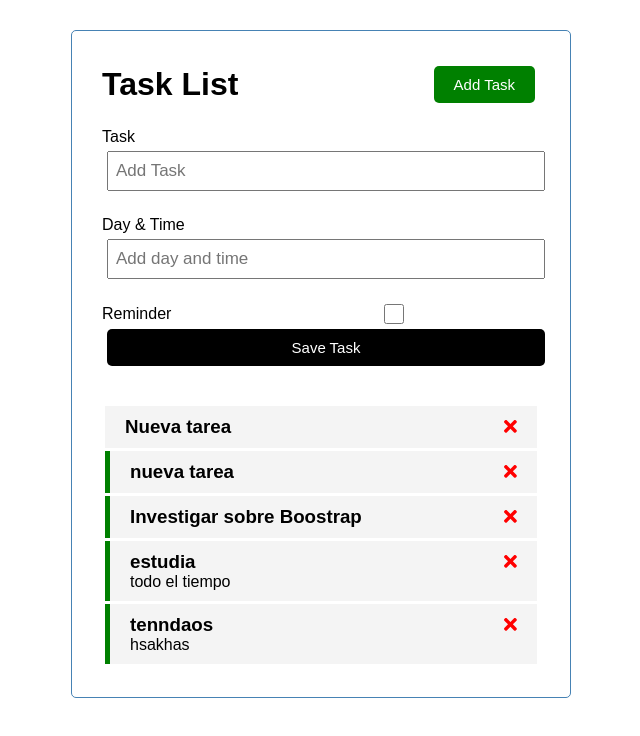
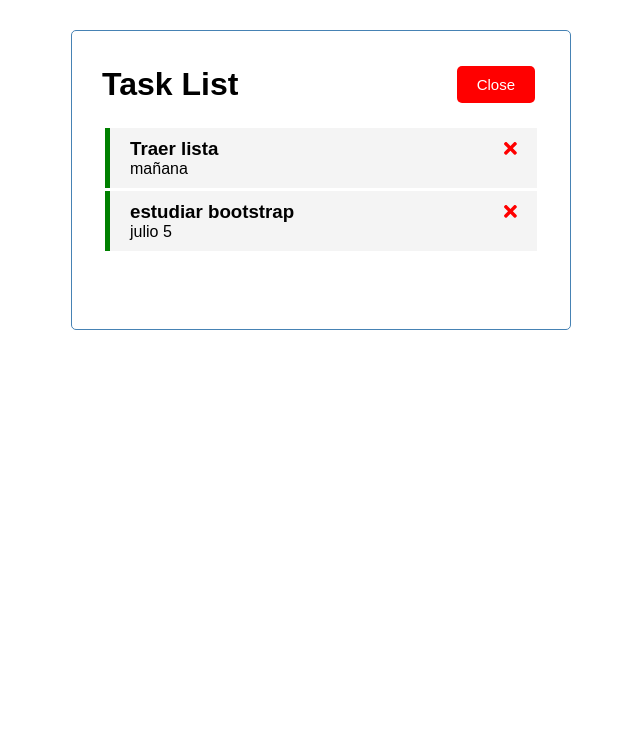
Before and after one commit to Anacoronel/tsklst, an Angular app: page / in a window 1280 px wide. Shown: the top 736 px of the page, without its empty margins (319-959 px from the left). Built offline with nearby package versions, Linux system fonts and the light colour scheme; data requests are answered from the project's data file.

Commit message:
agregar tareas, guardar y borrar

```diff
--- a/db.json
+++ b/db.json
@@ -1,32 +1,14 @@
 {
   "tasks": [
     {
-      "id": 2,
-      "text": "Nueva tarea",
-      "dia": "mañana",
-      "reminder": false
-    },
-    {
-      "id": 3,
-      "text": "nueva tarea",
-      "dia": "dieciembre",
-      "reminder": true
-    },
-    {
-      "id": 4,
-      "text": "Investigar sobre Boostrap",
-      "dia": "Agosto 5 a las 13:00",
-      "reminder": true
-    },
-    {
-      "text": "estudia",
-      "day": "todo el tiempo",
+      "text": "Traer lista",
+      "day": "mañana",
       "reminder": true,
       "id": 5
     },
     {
-      "text": "tenndaos",
-      "day": "hsakhas",
+      "text": "estudiar bootstrap",
+      "day": "julio 5",
       "reminder": true,
       "id": 6
     }
--- a/src/app/components/add-task/add-task.component.html
+++ b/src/app/components/add-task/add-task.component.html
@@ -1,4 +1,4 @@
-<form class="add-form" (ngSubmit)="onSubmit()">
+<form class="add-form" (ngSubmit)="onSubmit()" *ngIf="showAddTask">
     <div class="form-control">
         <label for="text">Task</label>
         <input type="text" name="text" id="text"placeholder="Add Task" [(ngModel)]="text" >
--- a/src/app/components/add-task/add-task.component.ts
+++ b/src/app/components/add-task/add-task.component.ts
@@ -1,4 +1,6 @@
 import { Component, OnInit, Output, EventEmitter } from '@angular/core';
+import { Subscription } from 'rxjs';
+import { UiService } from '../../sevice/ui.service';
 import { Task } from '../../Task'
 
 
@@ -14,9 +16,17 @@
   text: string = "";
   day: string = "";
   reminder: boolean = false;
+  showAddTask: boolean = false;
+  subscription?:Subscription;
 
 
-  constructor() { }
+  constructor(
+    private uiService: UiService
+  ) {
+    this.subscription = this.uiService.onToggle()
+      .subscribe(value => this.showAddTask = value)
+
+  }
 
   ngOnInit(): void {
   }
--- a/src/app/components/header/header.component.html
+++ b/src/app/components/header/header.component.html
@@ -3,8 +3,8 @@
         {{title}}
     </h1>
     <app-button
-        color="green"
-        text="Add Task"
+        color="{{showAddTask ? 'red': 'green'}}"
+        text="{{showAddTask ? 'Close': 'Add'}}"
         (click)="toggleAddTask()"
     >
 </app-button>
--- a/src/app/components/header/header.component.ts
+++ b/src/app/components/header/header.component.ts
@@ -1,4 +1,7 @@
 import { Component, OnInit } from '@angular/core';
+import { UiService } from '../../sevice/ui.service';
+import { Subscription } from 'rxjs';
+
 
 @Component({
   selector: 'app-header',
@@ -7,12 +10,23 @@
 })
 export class HeaderComponent implements OnInit {
   title:string = 'Task List';
+  showAddTask: boolean = true;
+  subscription?: Subscription;
 
-  constructor() { }
+
+  constructor(
+    private uiService: UiService,
+
+  ) {
+    this.subscription = this.uiService.onToggle()
+    .subscribe(value => this.showAddTask = value)
+
+  }
 
   ngOnInit(): void {
   }
 toggleAddTask(){
-  console.log("toggle");
+  this.uiService.toggleAddTask();
+
 }
 }
--- /dev/null
+++ b/src/app/sevice/ui.service.ts
@@ -0,0 +1,24 @@
+import { Injectable } from '@angular/core';
+import {Observable, Subject} from 'rxjs';
+
+
+@Injectable({
+  providedIn: 'root'
+})
+export class UiService {
+  private showAddTask: boolean = false;
+  private subject = new Subject<any>();
+
+  constructor() { }
+
+  toggleAddTask(): void{
+    this.showAddTask = !this.showAddTask;
+    this.subject.next(this.showAddTask);
+  }
+
+  onToggle():Observable<any>{
+    return this.subject.asObservable();
+  }
+
+
+}
```
